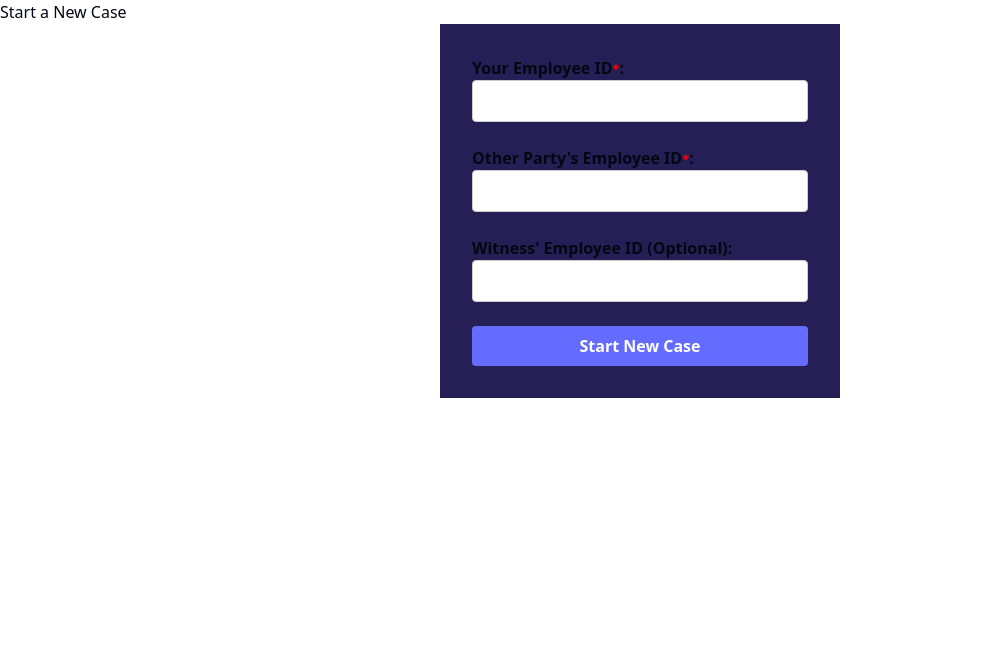
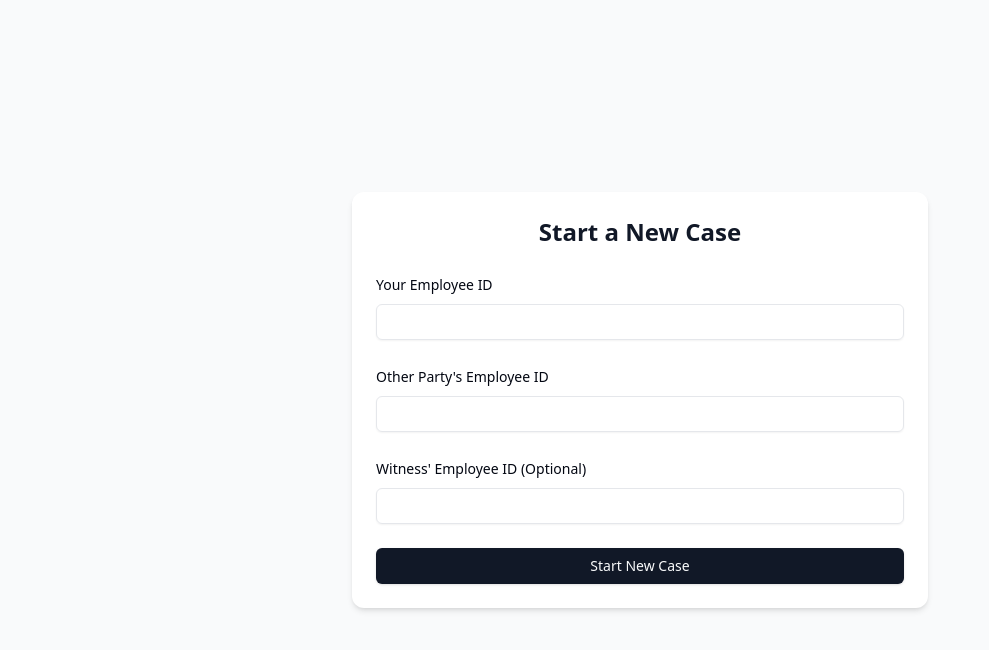
Before and after one commit to Pratyaksh27/hrmny, a Next.js app: page /start-new-case in a window 1280 px wide. Shown: the top 650 px of the page, without its empty margins (0-989 px from the left). Built offline with nearby package versions, Linux system fonts and the light colour scheme.

Commit message:
Start New Case and Revisit Case prettified

```diff
--- a/src/app/components/ApplicationForm.tsx
+++ b/src/app/components/ApplicationForm.tsx
@@ -1,78 +1,109 @@
 'use client';
 
-import React, { useState } from 'react';
+import React from 'react';
+import { useForm } from 'react-hook-form';
 import { useRouter } from 'next/navigation';
-import '../App.css';
-import VoiceSessionManager from './VoiceSessionManager';
 
+import { Input } from '@/components/ui/input';
+import { Button } from '@/components/ui/button';
+import {
+  Form,
+  FormField,
+  FormItem,
+  FormLabel,
+  FormControl,
+  FormMessage
+} from '@/components/ui/form';
 
+type FormData = {
+  employeeId: string;
+  otherPartyId: string;
+  witnessId?: string;
+};
 
 function ApplicationForm() {
-  const [employeeId, setEmployeeId] = useState('');
-  const [otherPartyId, setOtherPartyId] = useState('');
-  const [witnessId, setWitnessId] = useState('');
-  // const [ephemeralKey, setEphemeralKey] = useState<string | null>(null);
-  const [loading, setLoading] = useState(false);
+  const form = useForm<FormData>({
+    defaultValues: {
+      employeeId: '',
+      otherPartyId: '',
+      witnessId: '',
+    },
+  });
+
   const router = useRouter();
 
-  const handleSubmit = async (e: React.FormEvent) => {
-    e.preventDefault();
-    setLoading(true);
+  const onSubmit = async (data: FormData) => {
     try {
       const res = await fetch('/api/report/start', {
         method: 'POST',
         headers: { 'Content-Type': 'application/json' },
-        body: JSON.stringify({ employeeId, otherPartyId, witnessId }),
+        body: JSON.stringify(data),
       });
 
       if (!res.ok) {
         throw new Error(`Failed to start Report: ${res.statusText}`);
       }
+
       const { reportId, conversationId } = await res.json();
-      // Redirect to the conversation page
       router.push(`/report/${reportId}/conversation/${conversationId}`);
-
     } catch (error) {
       console.error('Error submitting form and starting the report:', error);
-    } finally {
-      setLoading(false);
     }
   };
 
+  return (
+    <Form {...form}>
+      <form onSubmit={form.handleSubmit(onSubmit)} className="space-y-6">
+        <h2 className="text-2xl font-semibold text-gray-900 text-center">
+          Start a New Case
+        </h2>
+        <FormField
+          name="employeeId"
+          control={form.control}
+          render={({ field }) => (
+            <FormItem>
+              <FormLabel>Your Employee ID</FormLabel>
+              <FormControl>
+                <Input {...field} required />
+              </FormControl>
+              <FormMessage />
+            </FormItem>
+          )}
+        />
 
-  return (
-    <form className="form-card" onSubmit={handleSubmit}>
-      <label>
-        Your Employee ID<span className="required">*</span>:
-        <input
-          type="text"
-          value={employeeId}
-          onChange={(e) => setEmployeeId(e.target.value)}
-          required
+        <FormField
+          name="otherPartyId"
+          control={form.control}
+          render={({ field }) => (
+            <FormItem>
+              <FormLabel>Other Party's Employee ID</FormLabel>
+              <FormControl>
+                <Input {...field} required />
+              </FormControl>
+              <FormMessage />
+            </FormItem>
+          )}
         />
-      </label>
 
-      <label>
-        Other Party's Employee ID<span className="required">*</span>:
-        <input
-          type="text"
-          value={otherPartyId}
-          onChange={(e) => setOtherPartyId(e.target.value)}
-          required
+        <FormField
+          name="witnessId"
+          control={form.control}
+          render={({ field }) => (
+            <FormItem>
+              <FormLabel>Witness' Employee ID (Optional)</FormLabel>
+              <FormControl>
+                <Input {...field} />
+              </FormControl>
+              <FormMessage />
+            </FormItem>
+          )}
         />
-      </label>
 
-      <label>
-        Witness' Employee ID (Optional):
-        <input
-          type="text"
-          value={witnessId}
-          onChange={(e) => setWitnessId(e.target.value)}
-        />
-      </label>
-
-      <button type="submit">Start New Case</button>
-    </form>
+        <Button type="submit" className="w-full">
+          Start New Case
+        </Button>
+      </form>
+    </Form>
   );
 }
 
--- a/src/app/start-new-case/page.tsx
+++ b/src/app/start-new-case/page.tsx
@@ -4,9 +4,10 @@ import ApplicationForm from '../components/ApplicationForm';
 
 export default function StartNewCasePage() {
   return (
-    <div>
-      <h2>Start a New Case</h2>
-      <ApplicationForm />
+    <div className="min-h-screen flex items-center justify-center bg-gray-50 px-4">
+      <div className="w-full max-w-xl bg-white shadow-md rounded-xl p-6 space-y-4">
+        <ApplicationForm />
+      </div>
     </div>
   );
 }
```
Also changed, not shown: src/app/page.tsx (+15 -14 lines), src/app/revisit-case/page.tsx (+29 -16 lines), public/styles/tailwind.css.
